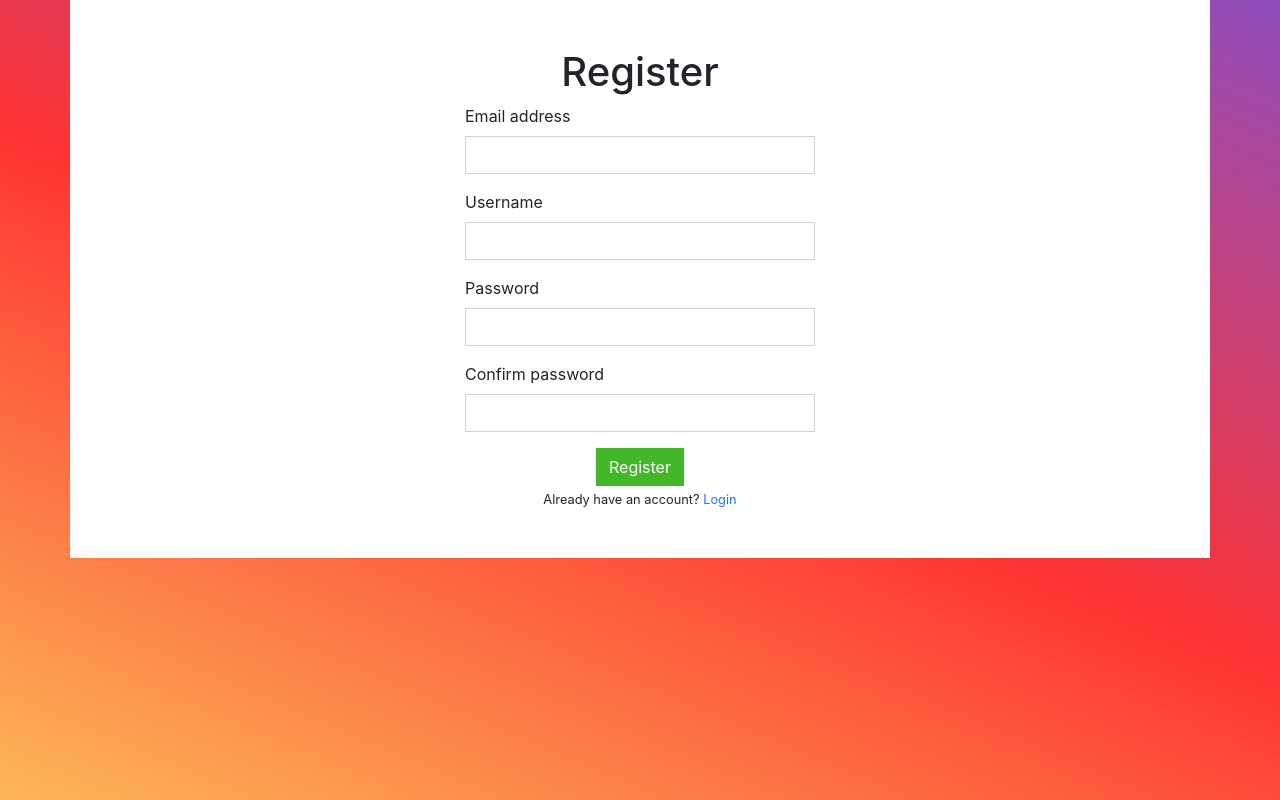
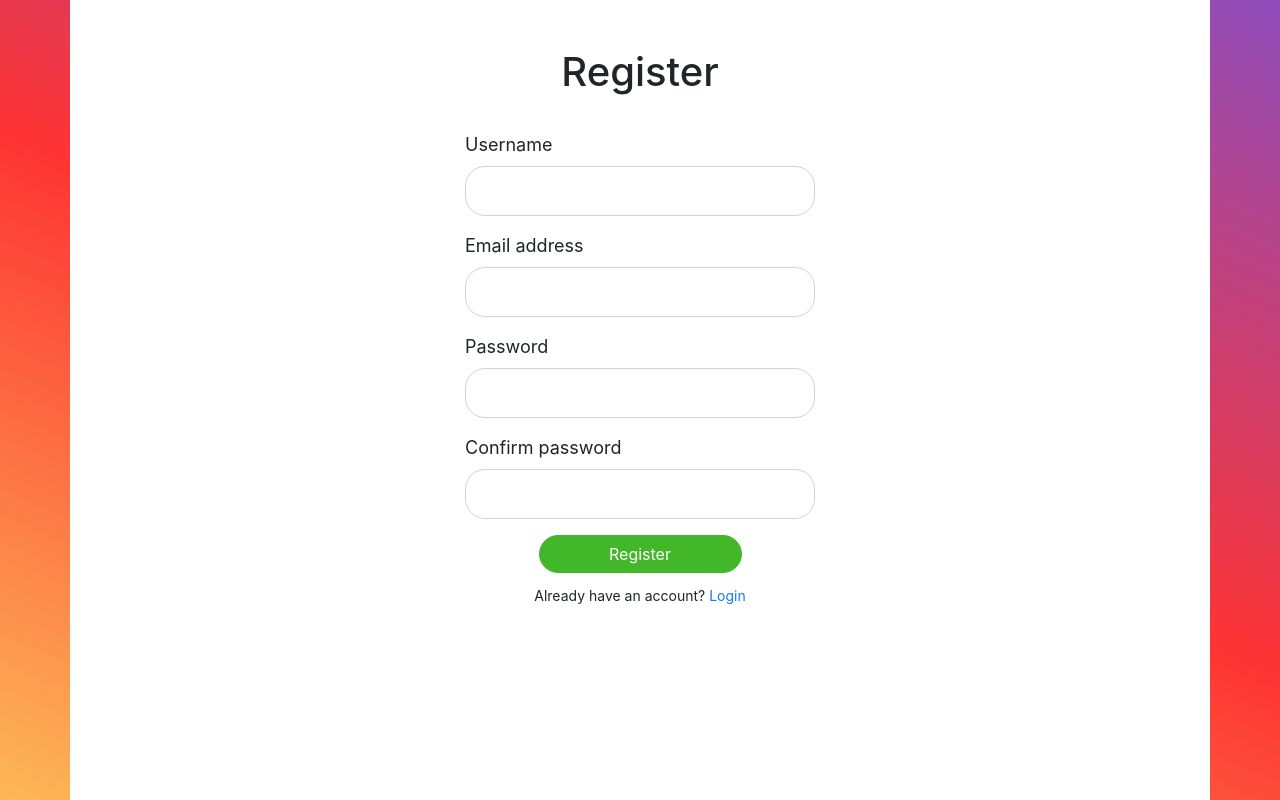
Before and after one commit to davidkhanpk/graphql-chat, a React (Create React App) app in the folder client/: page /register in a window 1280 px wide. Built offline with nearby package versions, Linux system fonts and the light colour scheme.

Commit message:
styling register page

```diff
--- a/client/src/App.js
+++ b/client/src/App.js
@@ -14,7 +14,7 @@ function App() {
     <ApolloProvider>
       <AuthProvider>
         <BrowserRouter>
-        <Container >
+        <Container style={{height: "100%"}}>
           <Switch>
             <DynamicRoute path="/" exact component={Home} authenticated/>
             <DynamicRoute path="/login" exact component={Login} guest/>
--- a/client/src/App.scss
+++ b/client/src/App.scss
@@ -14,6 +14,10 @@ body {
     rgba(253, 29, 29, 0.9) 50%,
     rgba(252, 176, 69, 0.9) 100%
   );
+}
+
+#root {
+  height: 100vh;
 }
 
 .tabs-col {
@@ -33,27 +37,31 @@ body {
   height: 59px;
 }
 
-.login-form {
+.login-form, .register-form {
   margin-top: 35px;
 }
 
-.login-form input {
+.login-form input, .register-form input {
   font-size: 18px;
   padding: 0 20px;
   border-radius: 20px;
   height: 50px;
 }
 
-.login-button button {
+.login-button button, .register-button button {
   border-radius: 30px;
   width: 203px;
   margin-bottom: 10px;
 }
 
-.login-button small {
+.login-button small, .register-button small {
   font-size: 14px;
 }
 
-.login-form label {
+.login-form label, .register-form label {
   font-size: 18px;
 }
+
+.form-main-div {
+  height: 100%;
+}
--- a/client/src/pages/Login.js
+++ b/client/src/pages/Login.js
@@ -38,7 +38,7 @@ export default function Register(props) {
   }
 
   return (
-    <Row className="bg-white py-5 justify-content-center">
+    <Row className="bg-white py-5 justify-content-center form-main-div">
       <Col sm={8} md={6} lg={4}>
         <h1 className="text-center">Login</h1>
         <Form className="login-form" onSubmit={submitLoginForm}>
--- a/client/src/pages/Register.js
+++ b/client/src/pages/Register.js
@@ -44,10 +44,23 @@ export default function Register(props) {
   }
 
   return (
-    <Row className="bg-white py-5 justify-content-center">
+    <Row className="bg-white py-5 justify-content-center form-main-div">
       <Col sm={8} md={6} lg={4}>
         <h1 className="text-center">Register</h1>
-        <Form onSubmit={submitRegisterForm}>
+        <Form className="register-form" onSubmit={submitRegisterForm}>
+          <Form.Group>
+            <Form.Label className={errors.username && 'text-danger'}>
+              {errors.username ?? 'Username'}
+            </Form.Label>
+            <Form.Control
+              type="text"
+              value={variables.username}
+              className={errors.username && 'is-invalid'}
+              onChange={(e) =>
+                setVariables({ ...variables, username: e.target.value })
+              }
+            />
+          </Form.Group>
           <Form.Group>
             <Form.Label className={errors.email && 'text-danger'}>
               {errors.email ?? 'Email address'}
@@ -58,19 +71,6 @@ export default function Register(props) {
               className={errors.email && 'is-invalid'}
               onChange={(e) =>
                 setVariables({ ...variables, email: e.target.value })
-              }
-            />
-          </Form.Group>
-          <Form.Group>
-            <Form.Label className={errors.username && 'text-danger'}>
-              {errors.username ?? 'Username'}
-            </Form.Label>
-            <Form.Control
-              type="text"
-              value={variables.username}
-              className={errors.username && 'is-invalid'}
-              onChange={(e) =>
-                setVariables({ ...variables, username: e.target.value })
               }
             />
           </Form.Group>
@@ -103,7 +103,7 @@ export default function Register(props) {
               }
             />
           </Form.Group>
-          <div className="text-center">
+          <div className="text-center register-button">
             <Button variant="success" type="submit" disabled={loading}>
               {loading ? 'loading..' : 'Register'}
             </Button>
```
